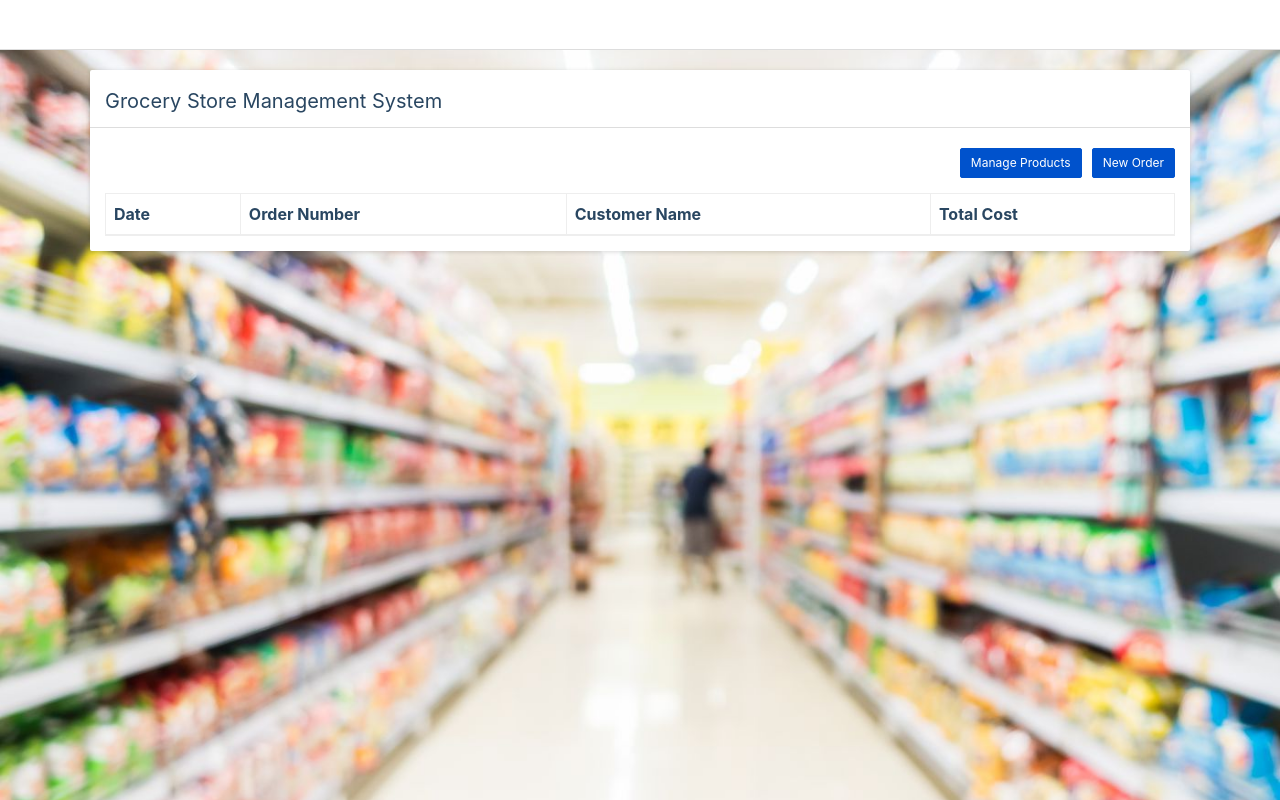
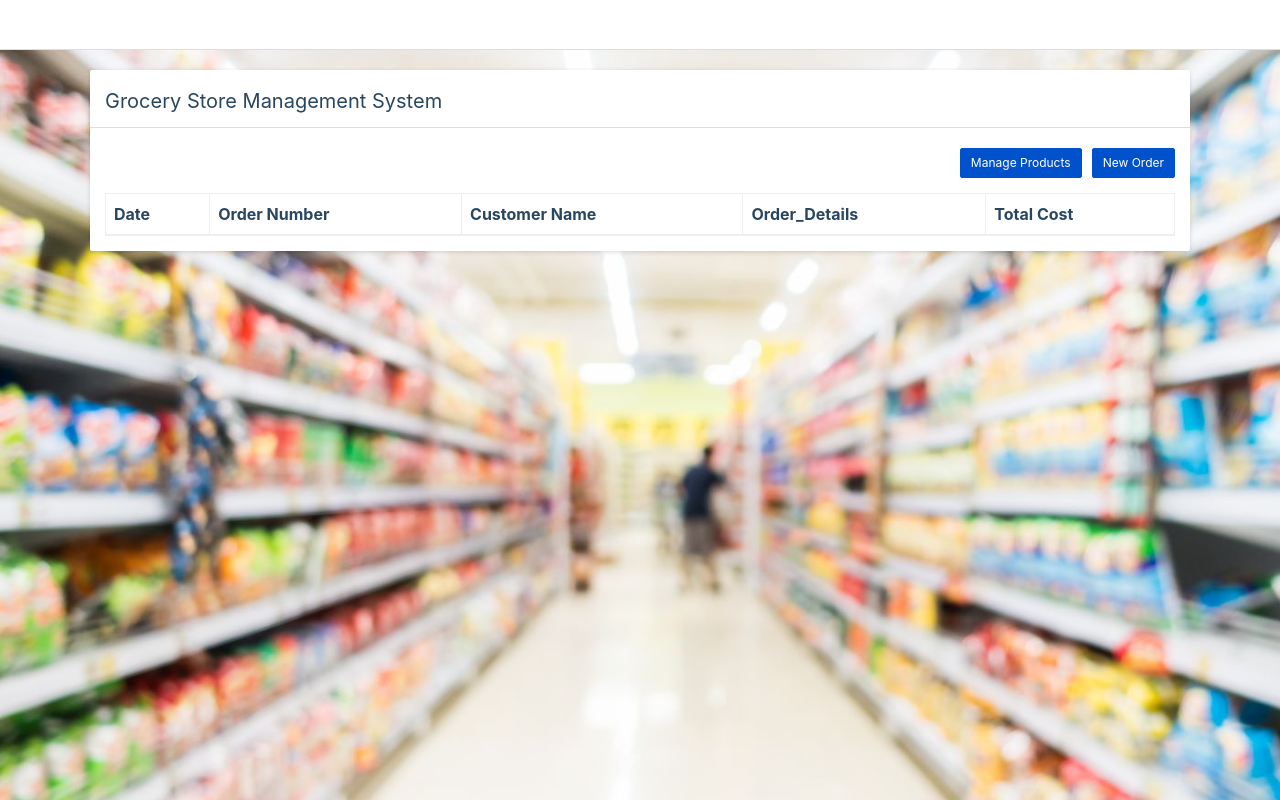
Before and after one commit to Ysh-17/grocery-frontend, a plain HTML site: page index.html in a window 1280 px wide. Drawn offline with Linux system fonts and the light colour scheme; no server answers; some icons are missing.

Commit message:
Update index.html

```diff
--- a/index.html
+++ b/index.html
@@ -61,6 +61,7 @@
                                         <th>Date</th>
                                         <th>Order Number</th>
                                         <th>Customer Name</th>
+                                        <th>Order_Details</th>
                                         <th>Total Cost</th>
                                     </thead>
                                     <tbody>
```
